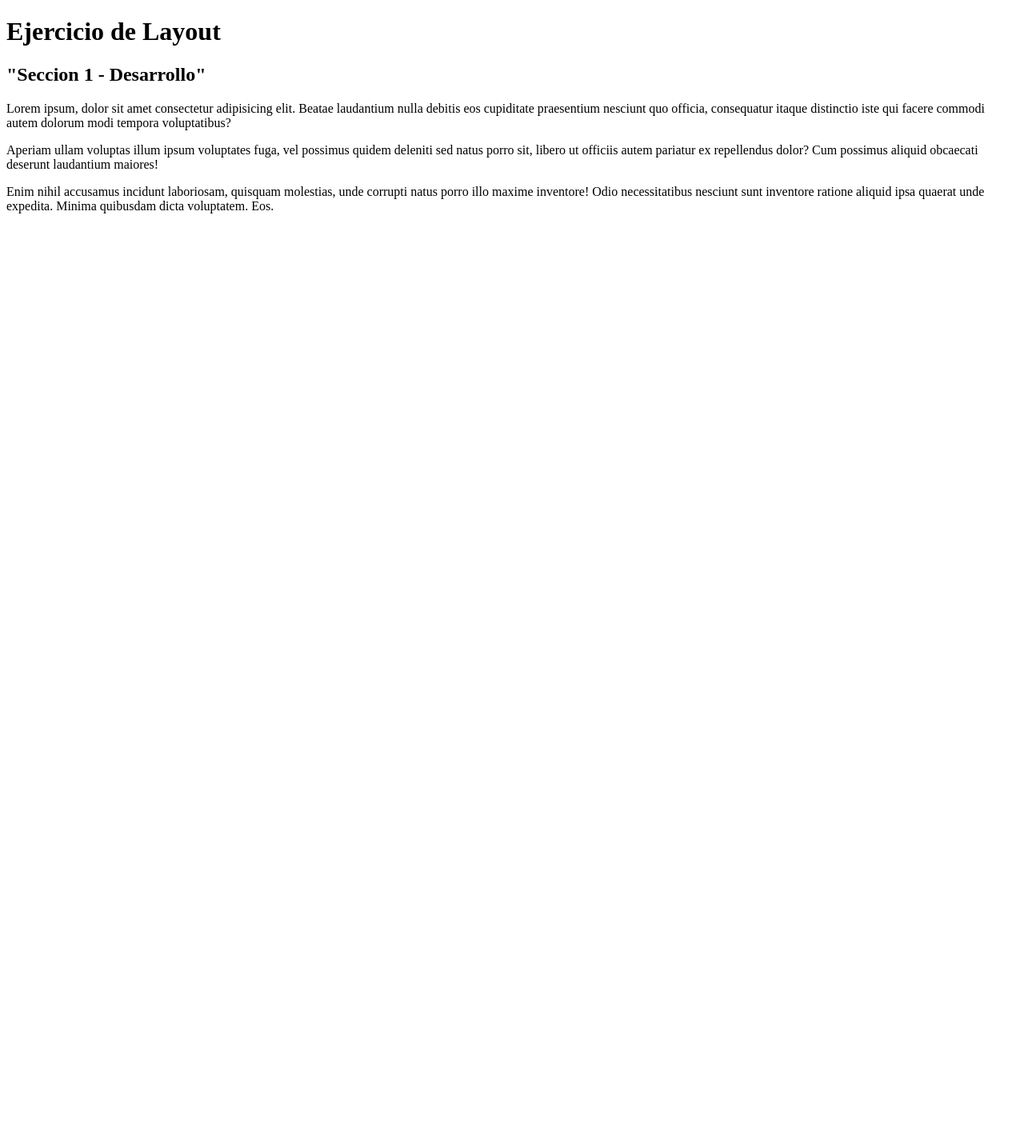
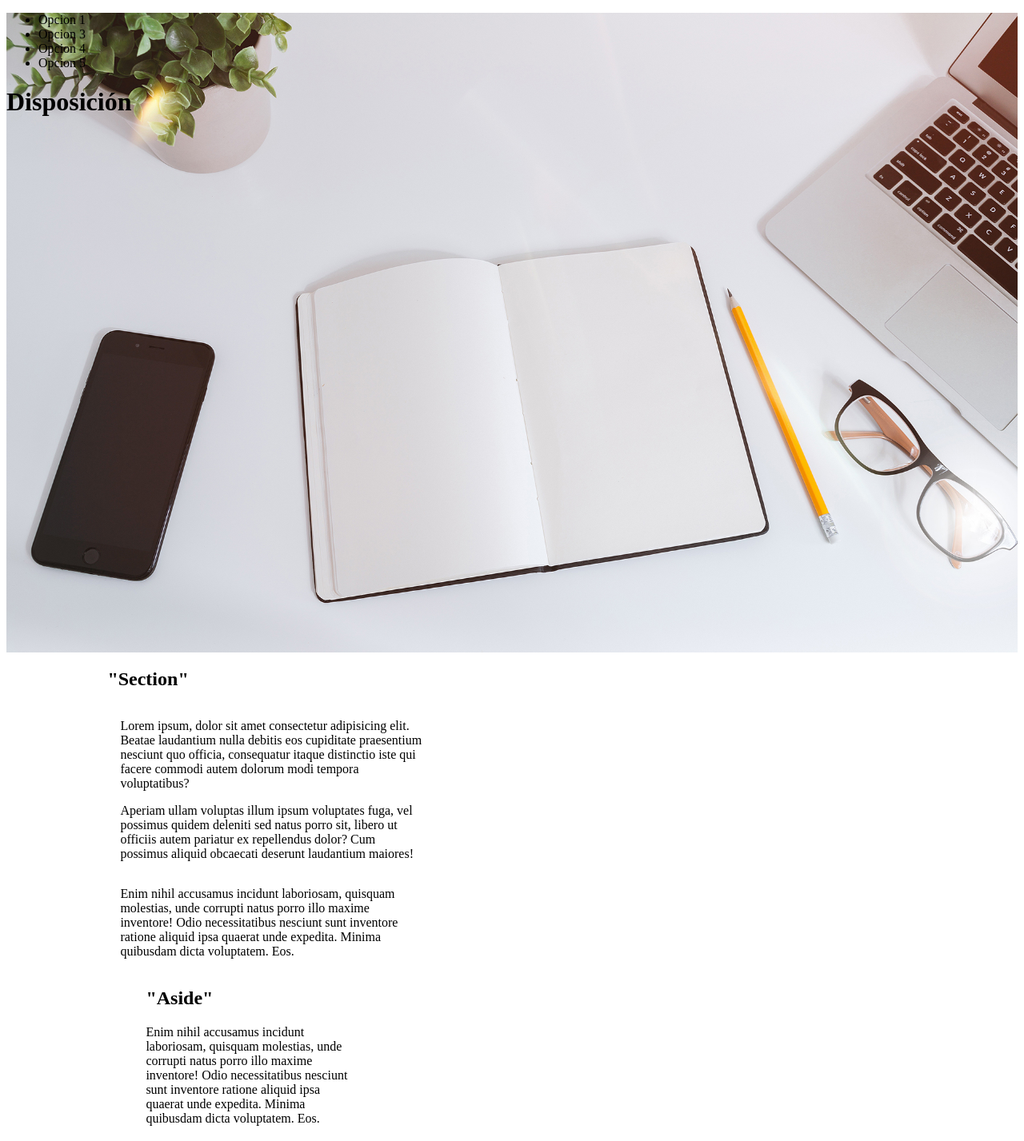
Before and after one commit to DiegoLopezSuarez/Modulo1WEB_CSS, a plain HTML site: page 10_Layout/index_10.html in a window 1280 px wide. Shown: the whole page at 80% size. Before the commit the page ends 800 px from the top, so only its background shows below. Drawn offline with Linux system fonts and the light colour scheme.

Commit message:
mejoras al ejercicio 10

```diff
--- /dev/null
+++ b/10_Layout/CSS/styles10.css
@@ -0,0 +1,51 @@
+*,
+*::before, *::after,
+*:before, *:after,
+{
+    box-sizing: border-box;
+}
+
+header
+{ background-image: url('../assets/home-bg.jpg');
+    height: 100vh;
+    background-repeat: no-repeat;
+    background-size: cover;
+}
+
+main
+{ overflow:auto;
+    margin-left: 10%;
+    margin-right: 10%;
+ }
+ section
+ {
+     width: 75%;
+     float: left;
+     padding-right: 3rem
+ }
+
+
+ div
+    {
+        width: 50%;
+        float: left;
+        padding-left: 1rem;
+        padding-right:1rem;
+
+    }
+
+
+
+ aside
+    {
+        padding-left: 3rem;
+        width: 25%;
+        float: left;
+
+    }
+
+    footer
+    {
+        margin-top: 3rem;
+        border-top: 1px;
+    }
--- a/10_Layout/index_10.html
+++ b/10_Layout/index_10.html
@@ -9,30 +9,60 @@
     <meta name="keywords" content="layout, css">
     <meta name="author" content="Diego López Suárez">
     <meta name="generator"  content="VSC">
-    <link rel="stylesheet" type="text/css" media="screen" href="./">
+    <link rel="stylesheet" type="text/css" media="screen" href="./CSS/styles10.css">
 </head>
 
 <body>
 
 
     <header>
-    <h1>Ejercicio de Layout
+        <nav>
+            <ul>
+                <li>Opcion 1</li>
+                <liOpcion 2></li>
+                <li>Opcion 3</li>
+                <li>Opcion 4</li>
+                <li>Opcion 5</li>
+            </ul>
 
-    </h1>
+        </nav>
+
+        <h1>Disposición
+        </h1>
+
     </header>
 
+    <main>
     <section>
         <h2>
-        "Seccion 1 - Desarrollo"
+        "Section"
         </h2>
 
+        <div>
         <P>Lorem ipsum, dolor sit amet consectetur adipisicing elit. Beatae laudantium nulla debitis eos cupiditate praesentium nesciunt quo officia, consequatur itaque distinctio iste qui facere commodi autem dolorum modi tempora voluptatibus?</P>
 
         <p>Aperiam ullam voluptas illum ipsum voluptates fuga, vel possimus quidem deleniti sed natus porro sit, libero ut officiis autem pariatur ex repellendus dolor? Cum possimus aliquid obcaecati deserunt laudantium maiores!</p>
+        </div>
+
+        <div>
+        <p>Enim nihil accusamus incidunt laboriosam, quisquam molestias, unde corrupti natus porro illo maxime inventore! Odio necessitatibus nesciunt sunt inventore ratione aliquid ipsa quaerat unde expedita. Minima quibusdam dicta voluptatem. Eos.</p>
+        </div>
+
+    </section>
+
+    <aside>
+        <h2>
+        "Aside"
+        </h2>
 
         <p>Enim nihil accusamus incidunt laboriosam, quisquam molestias, unde corrupti natus porro illo maxime inventore! Odio necessitatibus nesciunt sunt inventore ratione aliquid ipsa quaerat unde expedita. Minima quibusdam dicta voluptatem. Eos.</p>
+    </aside>
 
-    </section>
+    </main>
+
+    <footer>
+
+    </footer>
 
 </body>
 
```
Also changed, not shown: 10_Layout/assets/home-bg.jpg (added).
